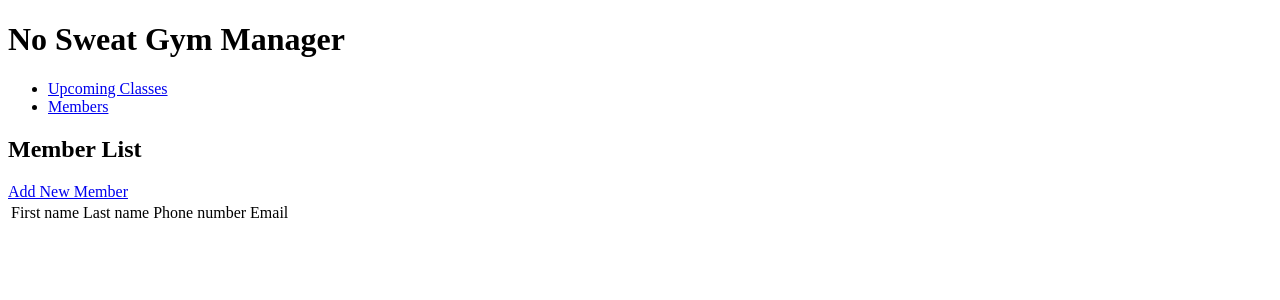
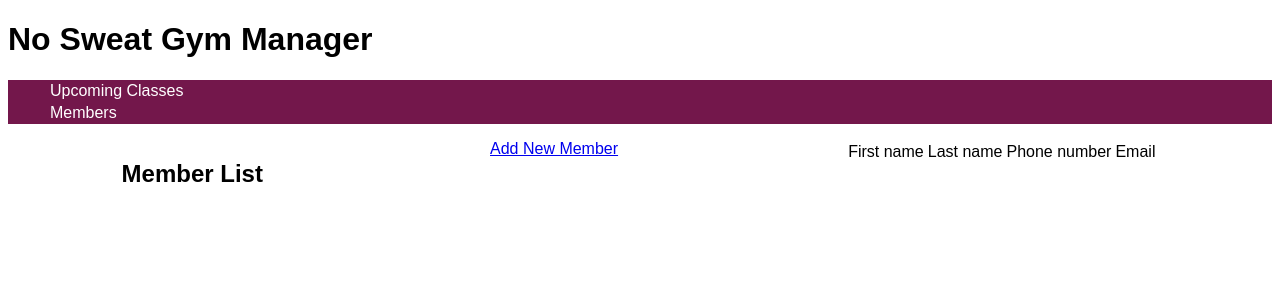
Before and after one commit to stephpaterson/python_project_gym_manager, a Flask app: page /members in a window 1280 px wide. Shown: the top 300 px of the page. Run offline with Flask 2, Linux system fonts and the light colour scheme; data that the repository does not hold is empty; some libraries are stand-ins or nearby versions.

Commit message:
applied some basic css

```diff
--- /dev/null
+++ b/static/styles.css
@@ -0,0 +1,31 @@
+body {
+    font-family: Arial, Helvetica, sans-serif;
+}
+
+nav {
+    background-color: #73174B;
+    color: white;
+}
+
+nav>ul>li {
+    list-style: none;
+    padding: 2px;
+}
+
+nav>ul>li>a {
+    color: white;
+    text-decoration: none;
+}
+
+main {
+    display: flex;
+    justify-content: space-around;
+}
+
+aside {
+    width: 30%;
+}
+
+section {
+    width: 65%;
+}
--- a/templates/base.html
+++ b/templates/base.html
@@ -4,6 +4,7 @@
     <meta charset="UTF-8">
     <meta http-equiv="X-UA-Compatible" content="IE=edge">
     <meta name="viewport" content="width=device-width, initial-scale=1.0">
+    <link rel="stylesheet" href="/static/styles.css">
     <title>No Sweat Gym Management</title>
 </head>
 <body>
```
Also changed, not shown: templates/gym_class/show.html (+7 -6 lines).
